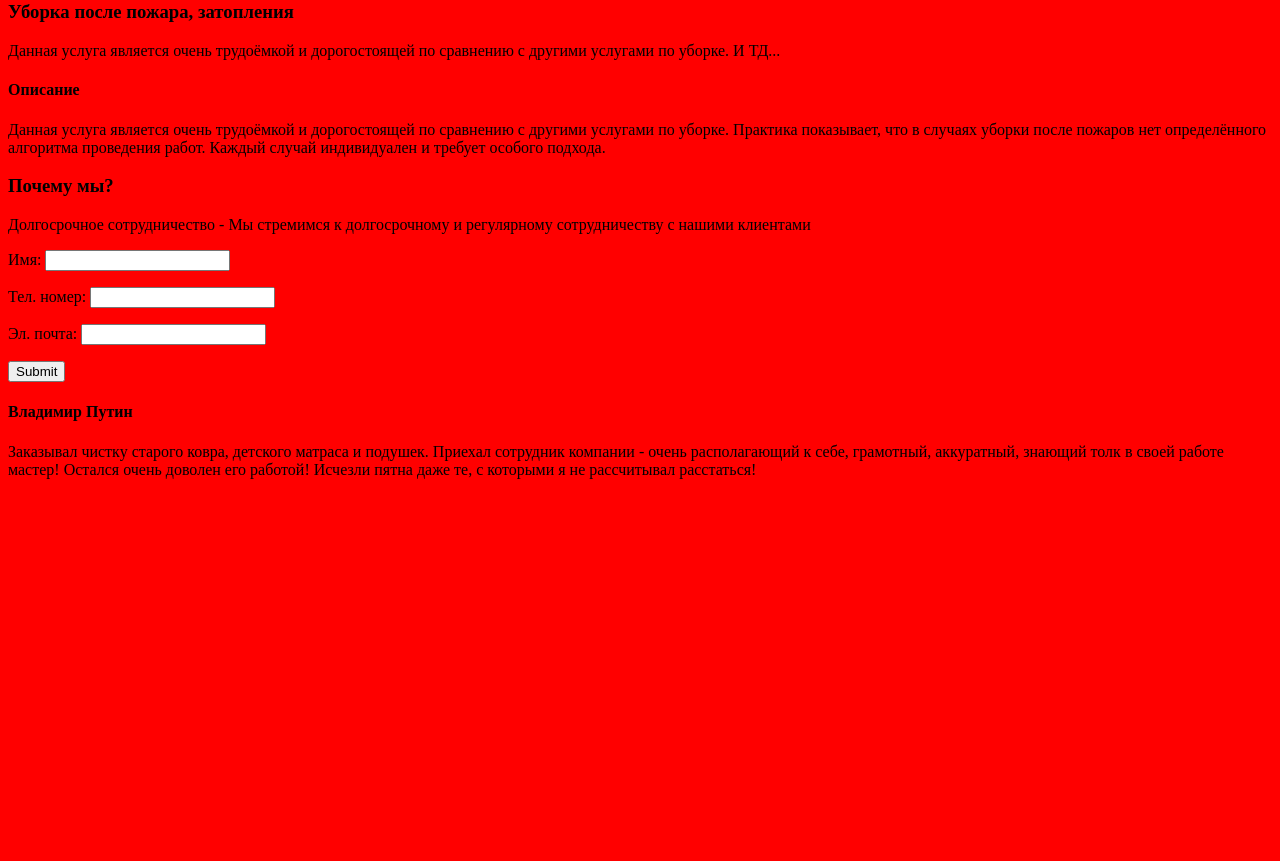
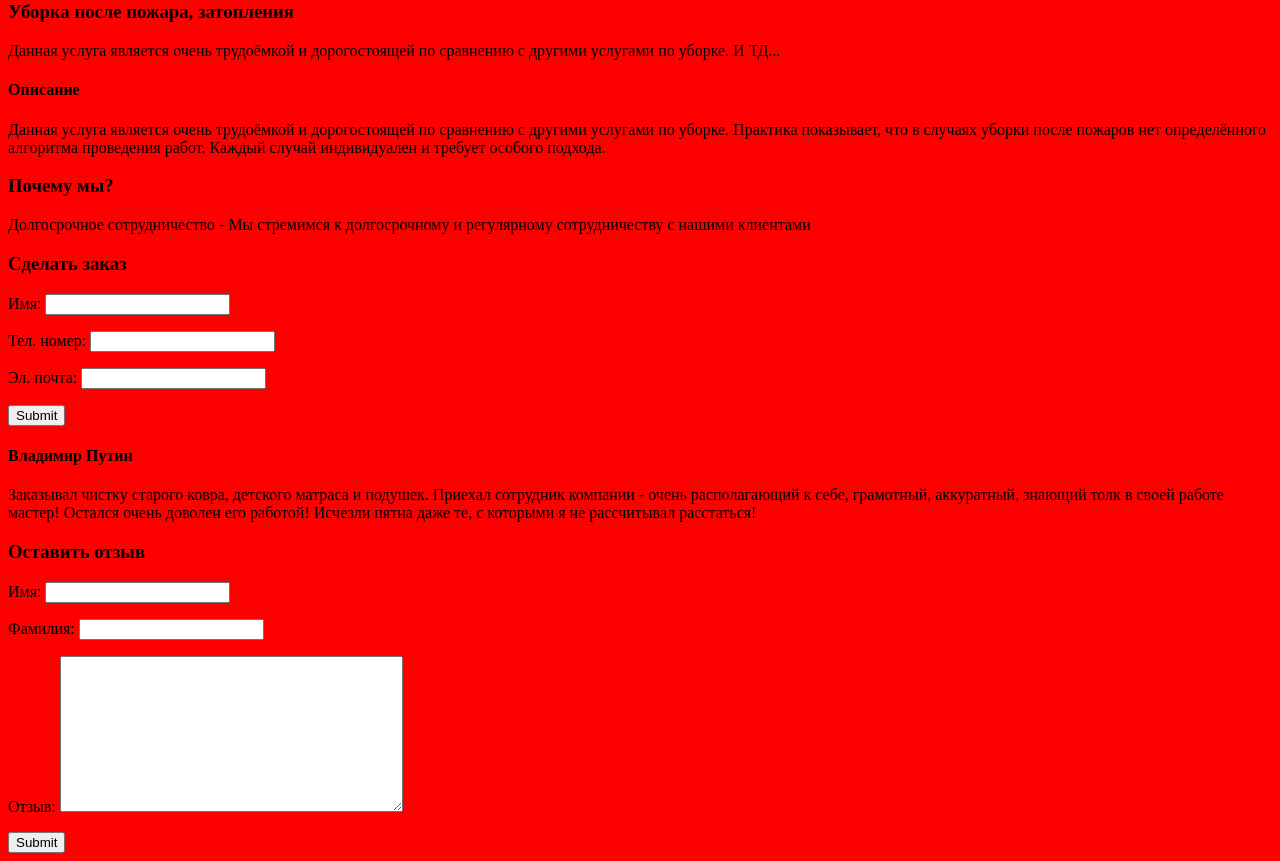
Before and after one commit to ryabovalud/cleanok, a Django app: page / in a window 1280 px wide. Shown: the part 491-1352 px from the top of the page. Before the commit the page ends 970 px from the top, so only its background shows below. Run offline with Django 3.2, Linux system fonts and the light colour scheme; data comes from the database, SQL or seed files in the repository.

Commit message:
With Review_Form

```diff
--- a/cleanok/cleanok/main/forms.py
+++ b/cleanok/cleanok/main/forms.py
@@ -7,9 +7,9 @@ class OrderRequestForm(forms.Form):
 	phone = forms.CharField(max_length=15, label='Тел. номер')
 	email = forms.EmailField(label='Эл. почта')
 
-"""class ReviewForm(forms.Form):
+class ReviewForm(forms.Form):
 	# Форма для отзыва
 
 	first_name = forms.CharField(max_length=30, label='Имя')
 	last_name = forms.CharField(max_length=30, label='Фамилия')
-	review_text = forms.CharField(widget=forms.Textarea, label='Отзыв')"""
+	review_text = forms.CharField(widget=forms.Textarea, label='Отзыв')
--- a/cleanok/cleanok/main/views.py
+++ b/cleanok/cleanok/main/views.py
@@ -25,12 +25,15 @@ class MainView(View):
 		#Форма запроса на заказ
 		order_form = OrderRequestForm()
 
+                #Форма оставления отзыва
+		review_form = ReviewForm()
+
 		context = {'short_info': qs_short_info, 'info_item': qs_info_item,
 					'service': qs_service, 'worknames': qs_worksnames,
 					'special_service': qs_special_service,
 					'special_worknames': qs_special_worknames,
 					'whywe': qs_whywe, 'reviews': qs_reviews,
-					'order_form': order_form
+					'order_form': order_form, 'review_form': review_form,
 					}
 
 		return render(request, 'main/main.html', context)
--- a/cleanok/cleanok/templates/main/main.html
+++ b/cleanok/cleanok/templates/main/main.html
@@ -58,7 +58,7 @@
     </div>
 
     <!-- Блок "Как мы работаем" -->
-
+    <h3>Сделать заказ</h3>
     <form action="/" method="post">
       {% csrf_token %}
       {{ order_form.as_p }}
@@ -72,4 +72,12 @@
         <p>{{ item.review_text }}</p>
       {% endfor %}
     </div>
+
+    <!--Блок "Оставить отзыв"-->
+    <h3>Оставить отзыв</h3>
+    <form action="/" method="post">
+      {% csrf_token %}
+      {{ review_form.as_p }}
+      <input type="submit" value="Submit" name="review_form">
+    </form>
   </body>
```
